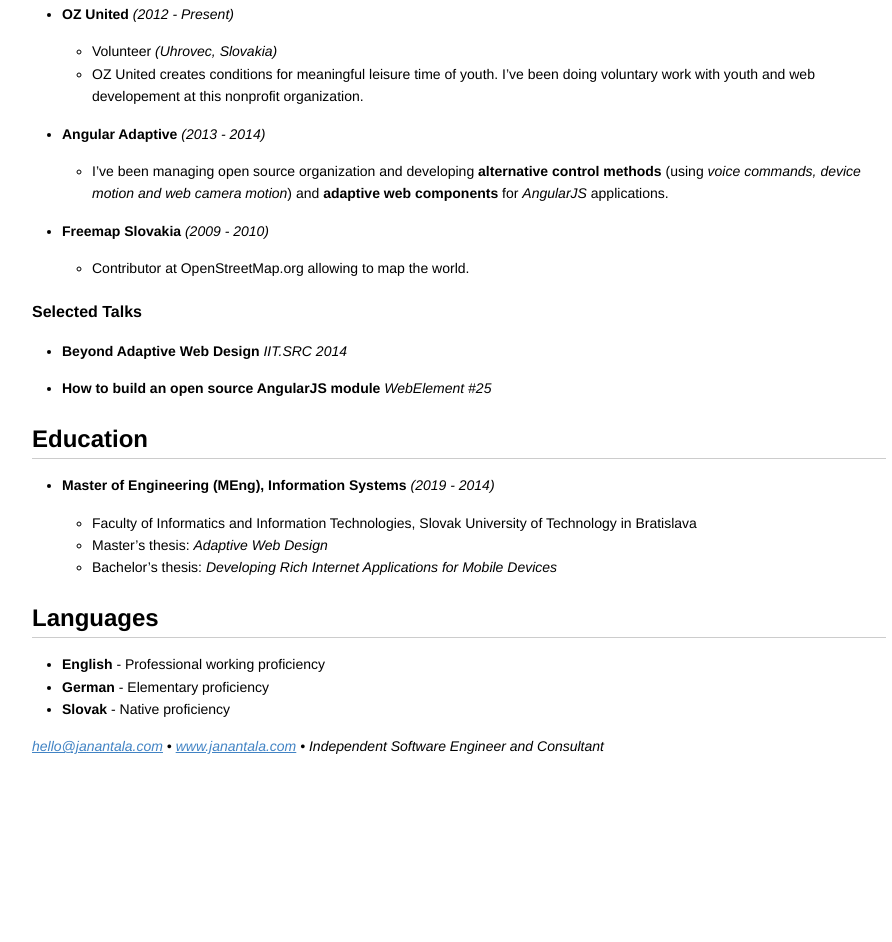
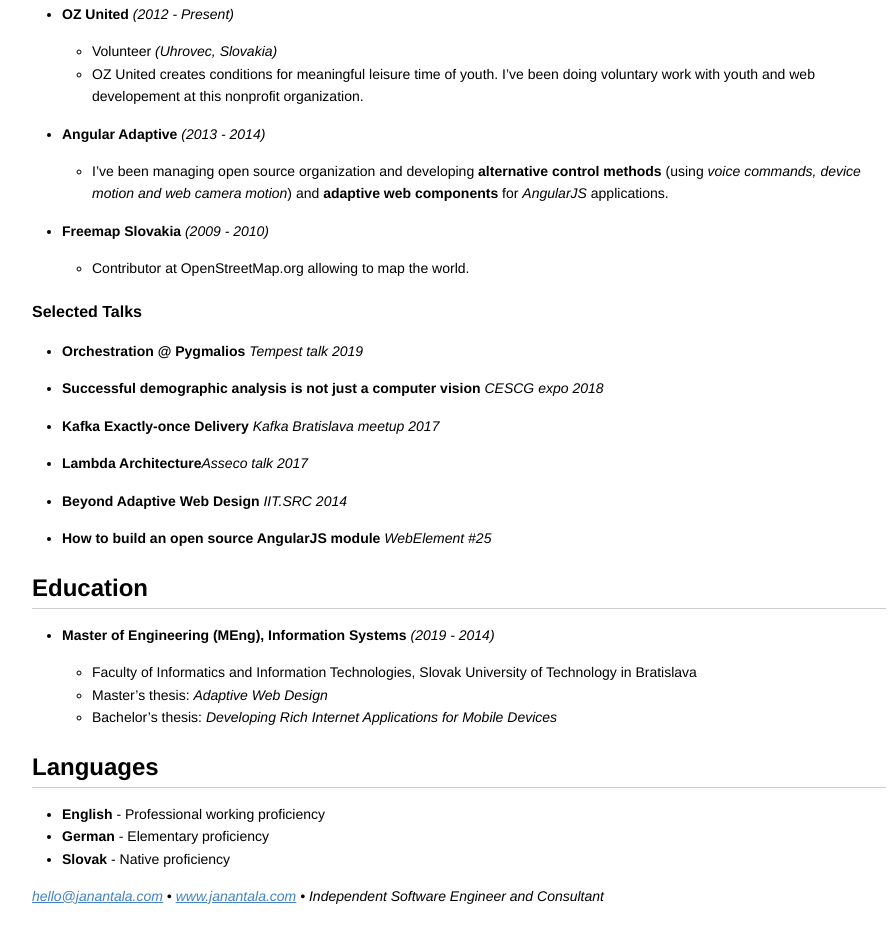
Before and after one commit to janantala/janantala.github.io, a website: page resume/index.html in a window 1280 px wide. Shown: the part 1245-2187 px from the top of the page, without its empty margins (181-1073 px from the left). Before the commit the page ends 2048 px from the top, so only its background shows below. Drawn offline with Linux system fonts and the light colour scheme.

Commit message:
Add talks

```diff
--- a/resume/index.html
+++ b/resume/index.html
@@ -490,9 +490,12 @@
 <h4 id="toc_2">Selected Talks</h4>
 
 <ul>
+<li><p><strong>Orchestration @ Pygmalios</strong><em> Tempest talk 2019</em></p>
+<li><p><strong>Successful demographic analysis is not just a computer vision</strong><em> CESCG expo 2018</em></p>
+<li><p><strong>Kafka Exactly-once Delivery</strong><em> Kafka Bratislava meetup 2017</em></p>
+<li><p><strong>Lambda Architecture</strong><em>Asseco talk 2017</em></p>
 <li><p><strong>Beyond Adaptive Web Design</strong><em> IIT.SRC 2014</em></p>
 <li><p><strong>How to build an open source AngularJS module</strong><em> WebElement #25</em></p>
-
 <ul>
 <li</li>
 </ul></li>
```
